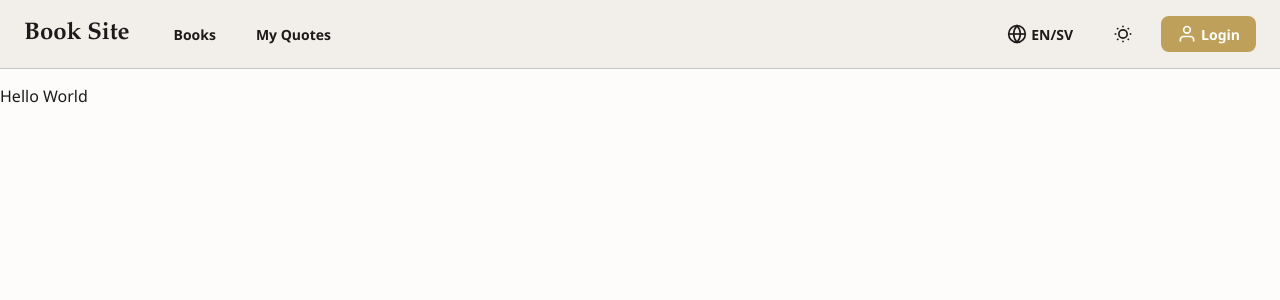
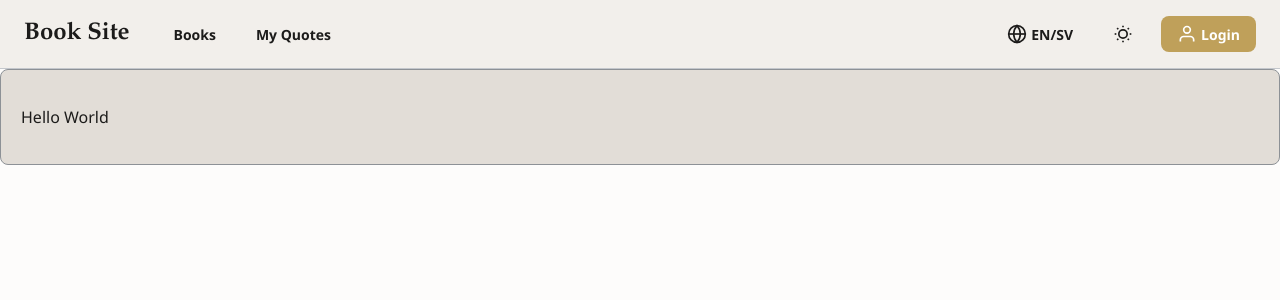
Before and after one commit to sarisman84/book-dir-webapp, an Angular app: page / in a window 1280 px wide. Shown: the top 300 px of the page. Built offline with nearby package versions, Linux system fonts and the light colour scheme.

Commit message:
feat: implement Standard Card component based on DESIGN.md

```diff
--- a/src/app/app.html
+++ b/src/app/app.html
@@ -1,3 +1,3 @@
 <app-navbar />
-<p>Hello World</p>
+<app-card><p>Hello World</p></app-card>
 <router-outlet />
--- a/src/app/app.ts
+++ b/src/app/app.ts
@@ -1,9 +1,10 @@
 import { Component, signal } from '@angular/core';
 import { RouterOutlet } from '@angular/router';
 import { Navbar } from './shared/navbar/navbar';
+import { CardComponent } from './shared/components/card/card';
 
 @Component({
-  imports: [RouterOutlet, Navbar],
+  imports: [RouterOutlet, Navbar, CardComponent],
   selector: 'app-root',
   styleUrl: './app.scss',
   templateUrl: './app.html',
--- /dev/null
+++ b/src/app/shared/components/card/card.html
@@ -0,0 +1,3 @@
+<div class="standard-card">
+  <ng-content></ng-content>
+</div>
--- /dev/null
+++ b/src/app/shared/components/card/card.scss
@@ -0,0 +1,6 @@
+.standard-card {
+  background-color: var(--color-surface-container-high);
+  border: 1px solid var(--color-outline);
+  border-radius: var(--radius-md);
+  padding: var(--spacing-lg);
+}
```
Also changed, not shown: src/app/shared/components/card/card.ts (added, +10 -0 lines).
